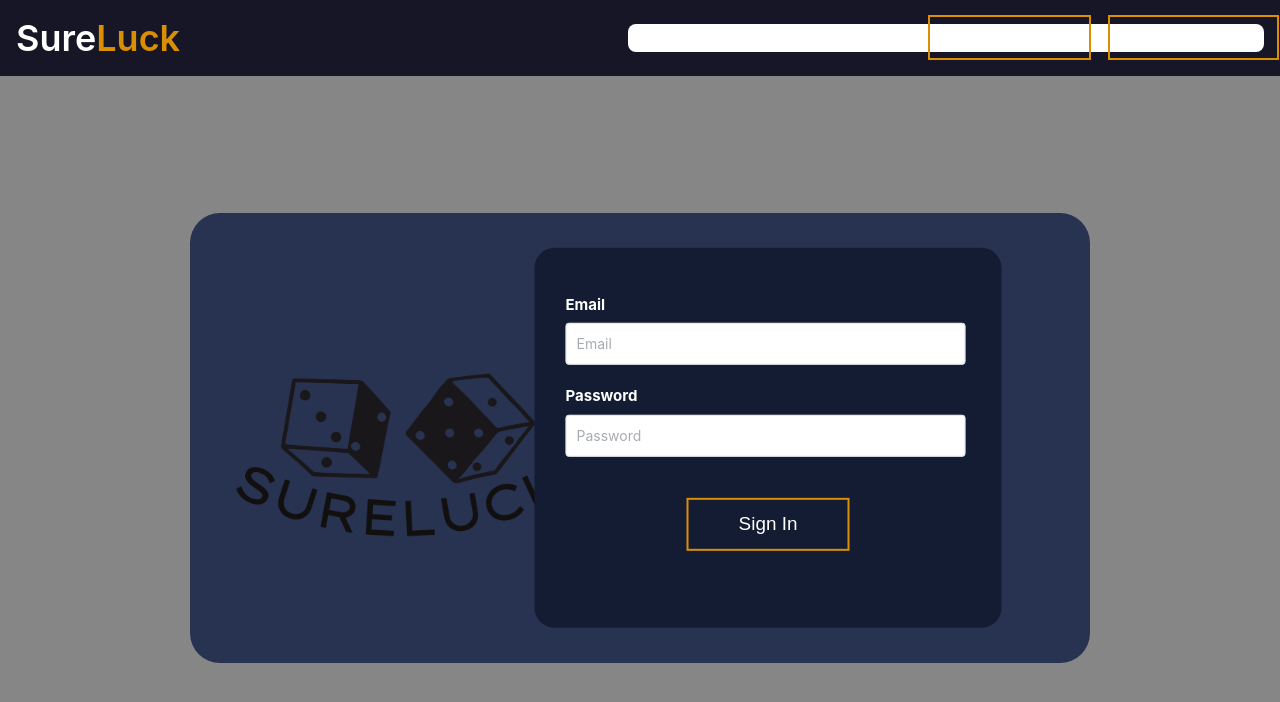
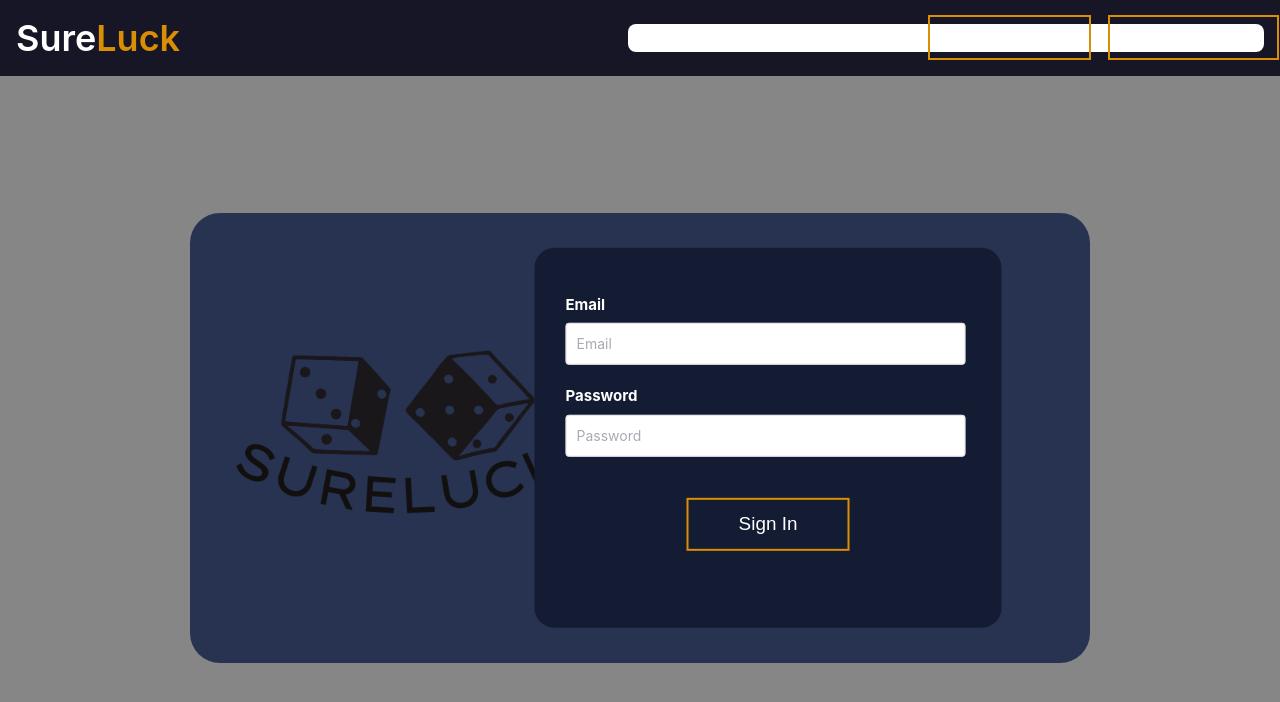
Before and after one commit to PI-Sureluck/FrontEnd, a Vue app: page /login in a window 1280 px wide. Shown: the top 702 px of the page. Built offline with nearby package versions, Linux system fonts and the light colour scheme.

Commit message:
Configuration and add screens

```diff
--- a/src/views/Login.vue
+++ b/src/views/Login.vue
@@ -23,7 +23,7 @@
             </div>
         </div>
         <div class="flex justify-center items-start flex-col forms" >
-              <img  src="../static/sureluck-logo.png" style=" padding-left: 2%; margin-top: 6%; width: 45%;" alt="">
+              <img  src="../static/sureluck-logo.png" style=" padding-left: 2%; margin-top: 3.5%; width: 45%;" alt="">
             </div>
         </div>
 
```
